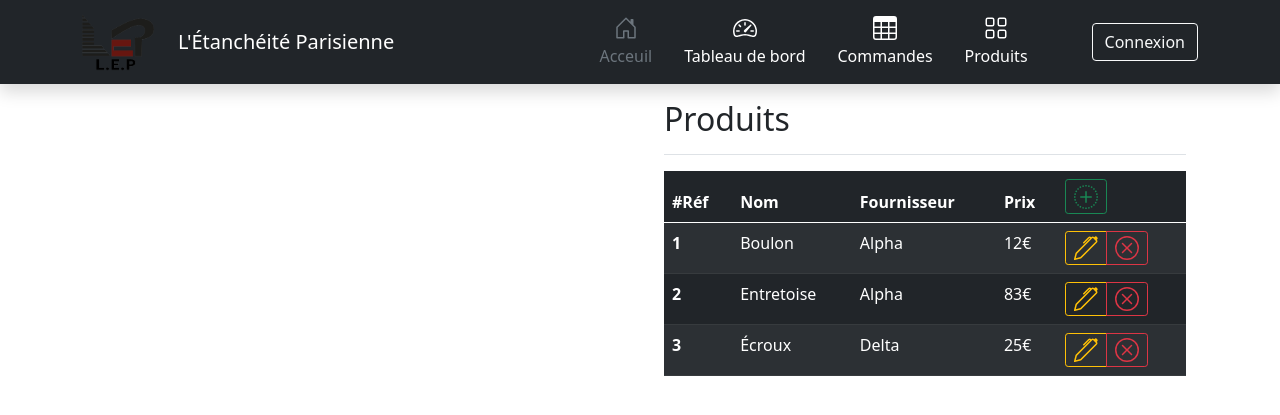
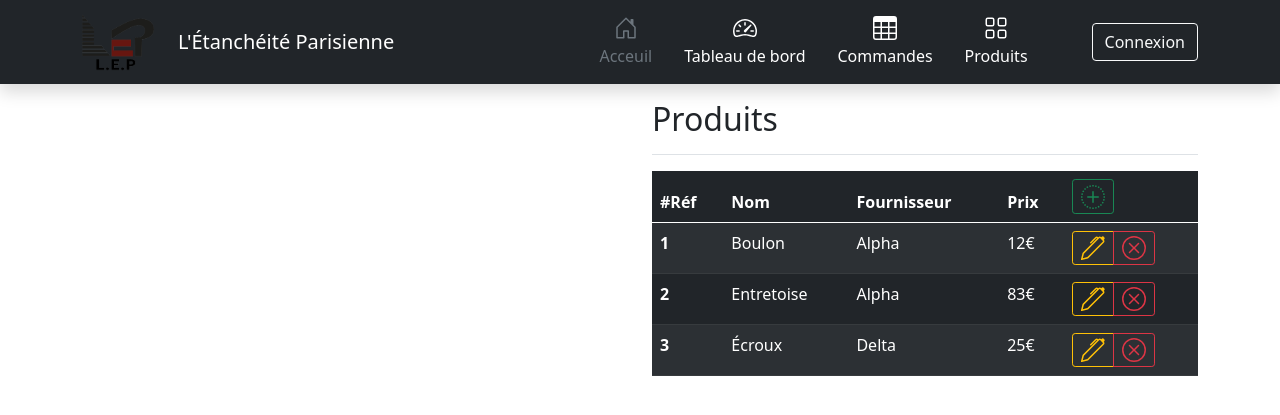
Before and after one commit to Cyanox/aen, a PHP site: page /php/products.php in a window 1280 px wide. Shown: the top 415 px of the page. Run offline with PHP 8.4, Linux system fonts and the light colour scheme.

```diff
--- a/php/products.php
+++ b/php/products.php
@@ -79,7 +79,7 @@
 
 <div class="container">
     <div class="row">
-        <main class="col-md-12 ms-sm-auto col-lg-6 px-md-4">
+        <main class="col-md-12 ms-sm-auto col-lg-6">
             <div class="d-flex justify-content-between flex-wrap flex-md-nowrap align-items-center pt-3 pb-2 mb-3 border-bottom">
                 <h1 class="h2">Produits</h1>
             </div>
```
